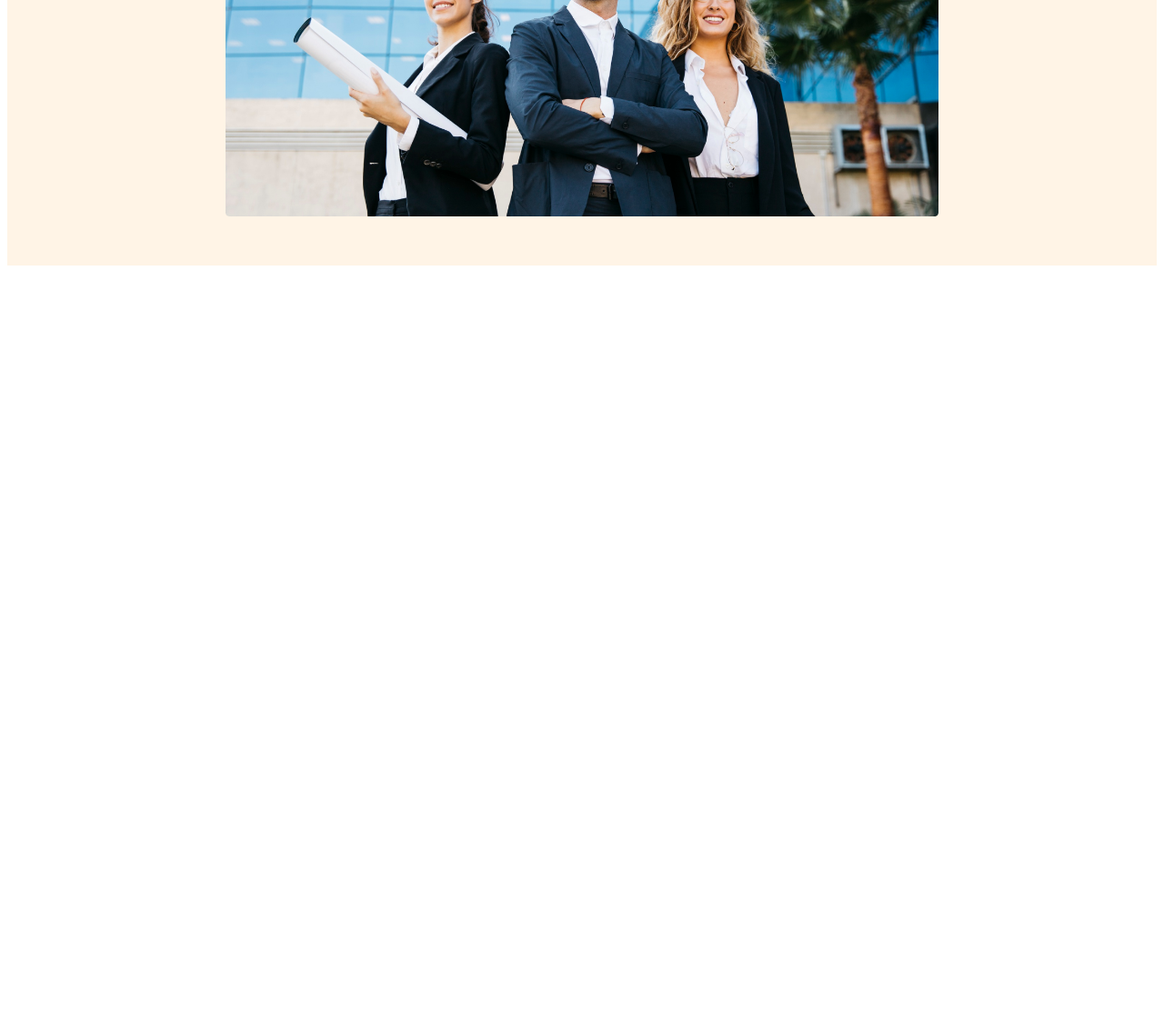
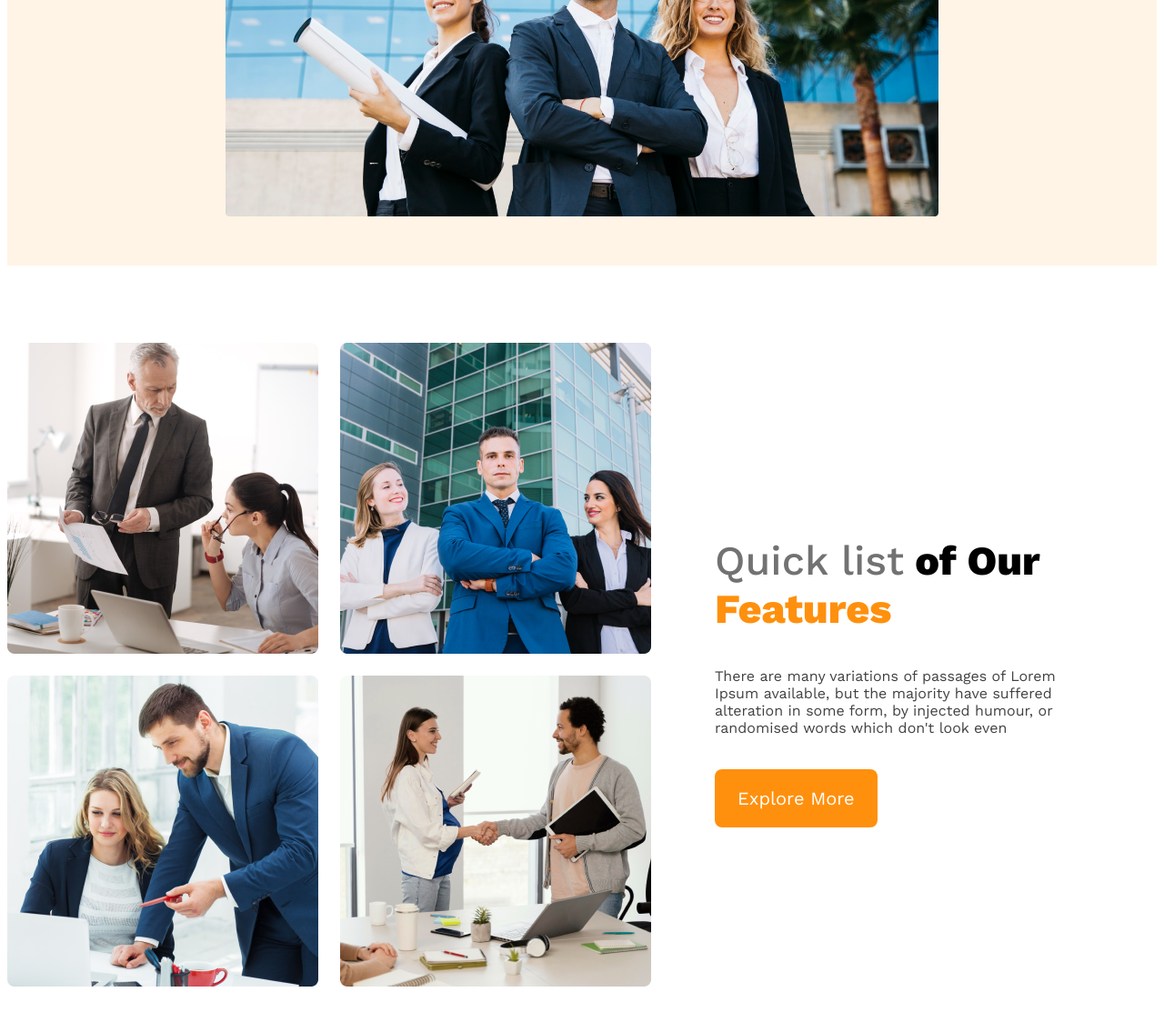
Before and after one commit to tashrifantora/G3-Architects-Website, a plain HTML site: page index.html in a window 1280 px wide. Shown: the part 739-1863 px from the top of the page at 91% size. Before the commit the page ends 1039 px from the top, so only its background shows below. Drawn offline with nearby package versions, Linux system fonts and the light colour scheme.

Commit message:
section 2 responsive done

```diff
--- a/index.html
+++ b/index.html
@@ -9,6 +9,7 @@
 </head>
 
 <body>
+    <!-- Header start -->
     <header>
         <nav>
             <h3 class="nav-title">G3 Architects</h3>
@@ -23,7 +24,7 @@
         <div class="banner">
             <div class="banner-content">
                 <h1 class="banner-title">Brand New Group of Architects </h1>
-                <p class="banner-discription">There are many variations of passages of Lorem Ipsum available, but the
+                <p class="text-light-gray">There are many variations of passages of Lorem Ipsum available, but the
                     majority have suffered alteration in some form, by injected humour, or randomised words which don't
                     look
                     even</p>
@@ -34,9 +35,32 @@
         </div>
 
     </header>
-
+    <!-- Header End -->
 
     <main>
+        <!-- Featurs section start -->
+        <section class="teams-container">
+            <div class="teams-img-container">
+                <img src="images/team1.png" alt="">
+                <img src="/images/team2.png" alt="">
+                <img src="/images/team3.png" alt="">
+                <img src="/images/team4.png" alt="">
+            </div>
+            <div class="teams-content">
+                <h2 class="teams-title"><span class="quick-list text-light-gray ">Quick list</span> <span>of
+                        Our</span><span class="text-features"> Features</span></h2>
+                <p class="text-light-gray ">There are many variations of passages of Lorem Ipsum available, but the
+                    majority have
+                    suffered
+                    alteration in some form, by injected humour, or randomised words which don't look even</p>
+                <button class="btn-primary">Explore More</button>
+            </div>
+
+            <!-- Part 2 -->
+            <div>
+
+            </div>
+        </section>
 
     </main>
 
--- a/styles/architects.css
+++ b/styles/architects.css
@@ -58,7 +58,7 @@ nav li a {
     font-weight: 700;
 }
 
-.banner-discription {
+.text-light-gray {
     color: #424242;
     padding-bottom: 20px;
 }
@@ -73,6 +73,47 @@ nav li a {
     cursor: pointer;
 }
 
+/* Main styls */
+main {
+    max-width: 1440px;
+    margin: 85px auto;
+}
+
+
+/* Teams style */
+.teams-container {
+    display: flex;
+    align-items: center;
+}
+
+.teams-img-container {
+    display: grid;
+    grid-template-columns: repeat(2, 1fr);
+    gap: 1.5rem;
+}
+
+.teams-content {
+    padding: 70px;
+    padding-right: 70px;
+}
+
+.teams-title {
+    font-size: 2.8rem;
+}
+
+.teams-title .quick-list {
+    color: #727272;
+    font-size: 45px;
+    font-weight: 500;
+}
+
+.teams-title .text-features {
+    color: #FF900E;
+    font-size: 45px;
+    font-weight: 700;
+}
+
+
 
 
 
@@ -82,8 +123,19 @@ nav li a {
         padding: 10px;
     }
 
-    nav {
+    nav,
+    .teams-container {
         flex-direction: column;
+    }
+
+    .teams-img-container {
+        display: grid;
+        grid-template-columns: 1fr;
+    }
+
+    .teams-content {
+        padding: 20px;
+        padding-right: 20px;
     }
 
 }
@@ -94,7 +146,8 @@ nav li a {
         padding: 50px;
     }
 
-    nav {
+    nav,
+    .teams-container {
         flex-direction: column;
     }
 }
```
